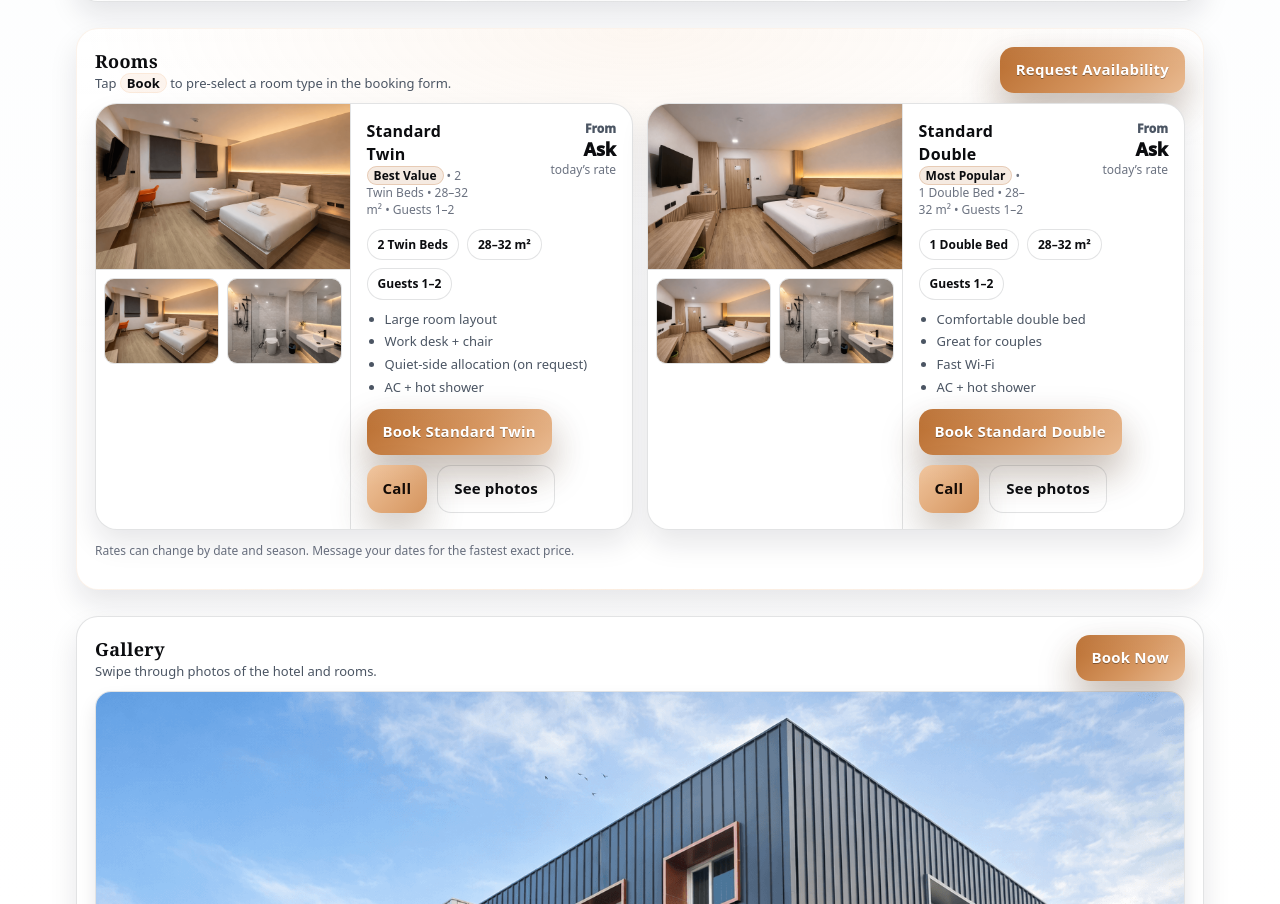
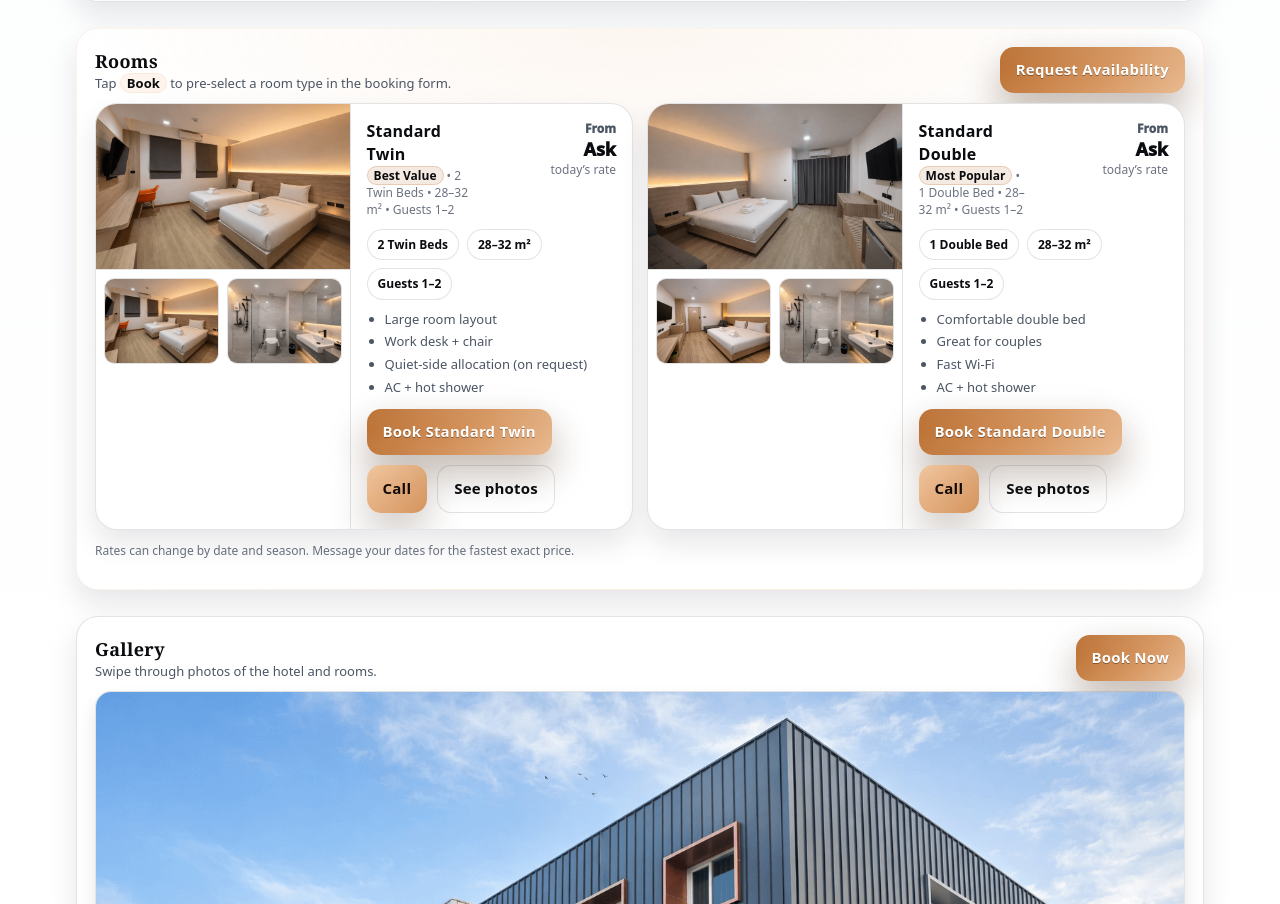
Before and after one commit to nakalasbakalas/sandbox-hotel-site, a plain HTML site: page index.html in a window 1280 px wide. Shown: the part 2177-3081 px from the top of the page. Drawn offline with Linux system fonts and the light colour scheme.

Commit message:
Refresh double-room URLs in rooms section and carousel

```diff
--- a/index.html
+++ b/index.html
@@ -1125,8 +1125,8 @@
             <div class="roomCardInner">
               <div class="roomMedia">
                 <div class="mediaWrap">
-                  <a class="roomMediaLink" href="assets/images/rooms/double-room-sandboxhotel-2.png" target="_blank" rel="noopener" aria-label="Open Standard Double photo">
-                    <img class="mediaImg" src="assets/images/rooms/double-room-sandboxhotel-2.png" alt="Standard Double bedroom with one large bed" loading="lazy" decoding="async" width="800" height="520">
+                  <a class="roomMediaLink" href="assets/images/rooms/double-room-sandboxhotel-1.png" target="_blank" rel="noopener" aria-label="Open Standard Double photo">
+                    <img class="mediaImg" src="assets/images/rooms/double-room-sandboxhotel-1.png" alt="Standard Double bedroom with one large bed" loading="lazy" decoding="async" width="800" height="520">
                   </a>
                   <div class="ph" aria-hidden="true">
                     <svg xmlns="http://www.w3.org/2000/svg" viewBox="0 0 800 520">
```
Also changed, not shown: assets/images/rooms/double-room-sandboxhotel-2.png (renamed from assets/images/rooms/Double-room-sandboxhotel-2.png).
